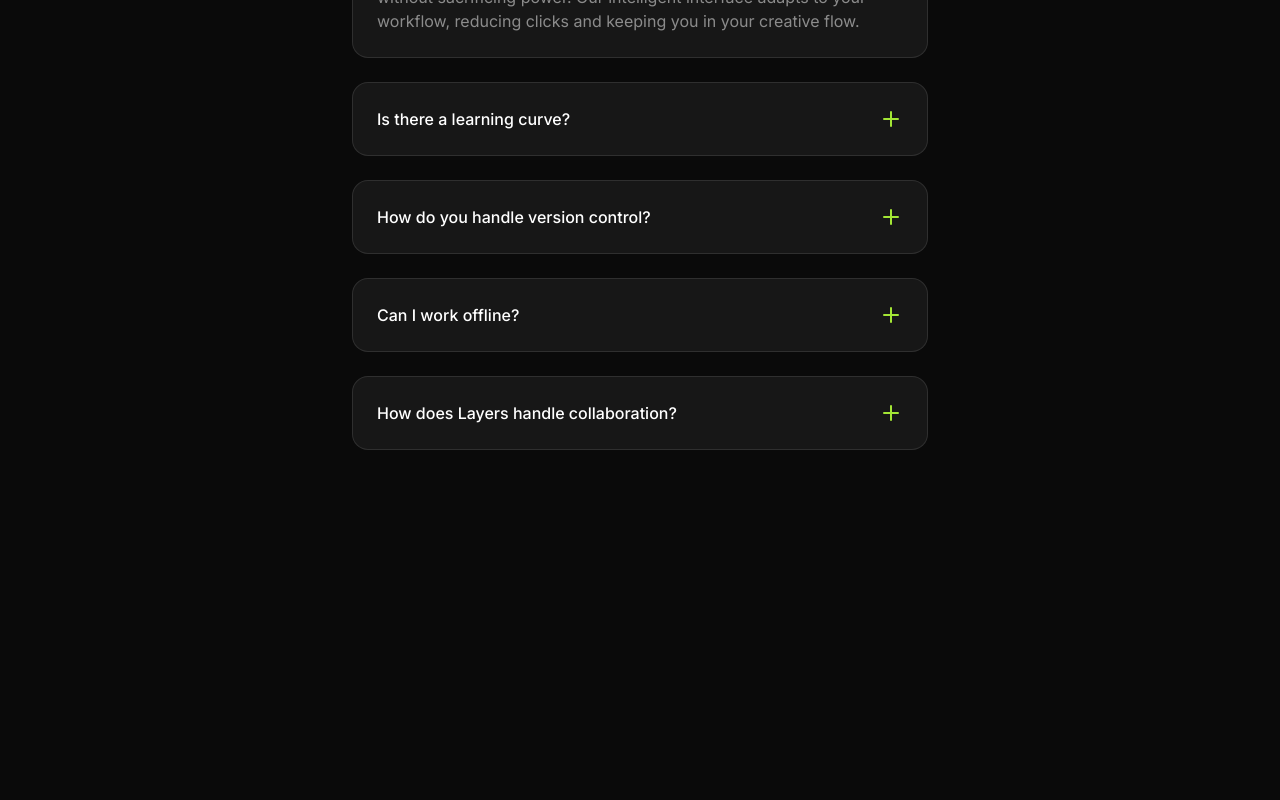
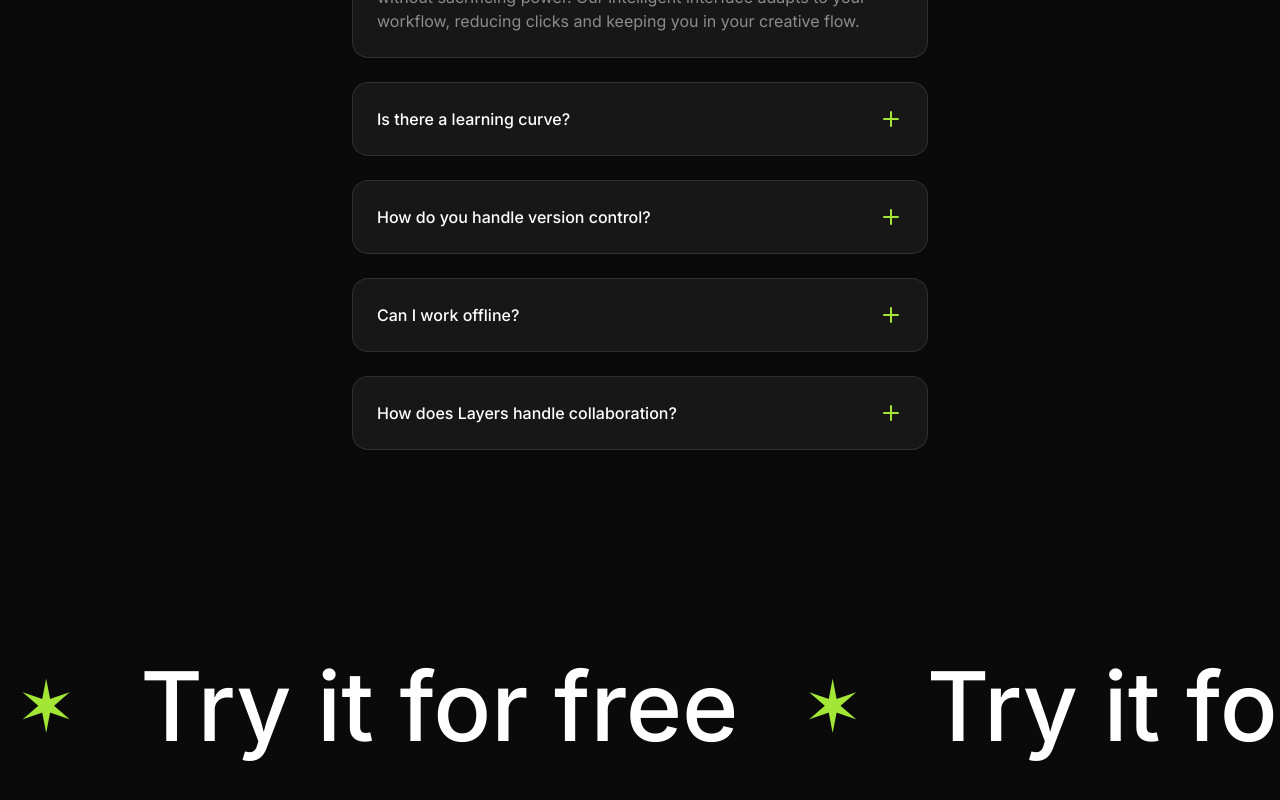
Before and after one commit to RISHII7/SaaS-Landing-Page, a Next.js app: page / in a window 1280 px wide. Shown: the part 4371-5171 px from the top of the page. Before the commit the page ends 4917 px from the top, so only its background shows below. Built offline with nearby package versions, Linux system fonts and the light colour scheme.

Commit message:
Call TO Action Section

```diff
--- a/src/app/page.tsx
+++ b/src/app/page.tsx
@@ -5,6 +5,7 @@ import Features from "@/sections/Features";
 import LogoTicker from "@/sections/LogoTicker";
 import Integrations from "@/sections/Integrations";
 import Introduction from "@/sections/Introduction";
+import CallToAction from "@/sections/CallToAction";
 
 export default function Home() {
     return (
@@ -16,6 +17,7 @@ export default function Home() {
             <Features />
             <Integrations />
             <Faqs />
+            <CallToAction />
         </>
     );
 }
--- a/src/sections/CallToAction.tsx
+++ b/src/sections/CallToAction.tsx
@@ -1,3 +1,16 @@
 export default function CallToAction() {
-    return <div>Call To Action</div>;
-}
+    return (
+        <section className="py-24">
+            <div className="overflow-x-clip p-4  flex">
+                <div className="flex flex-none gap-16 text-7xl md:text-8xl font-medium">
+                    {Array.from({ length: 10 }).map((_, i) => (
+                        <div key={i} className="flex items-center gap-16">
+                            <span className="text-lime-400 text-7xl">&#10038;</span>
+                            <span>Try it for free</span>
+                        </div>
+                    ))}
+                </div>
+            </div>
+        </section>
+    );
+};
```
